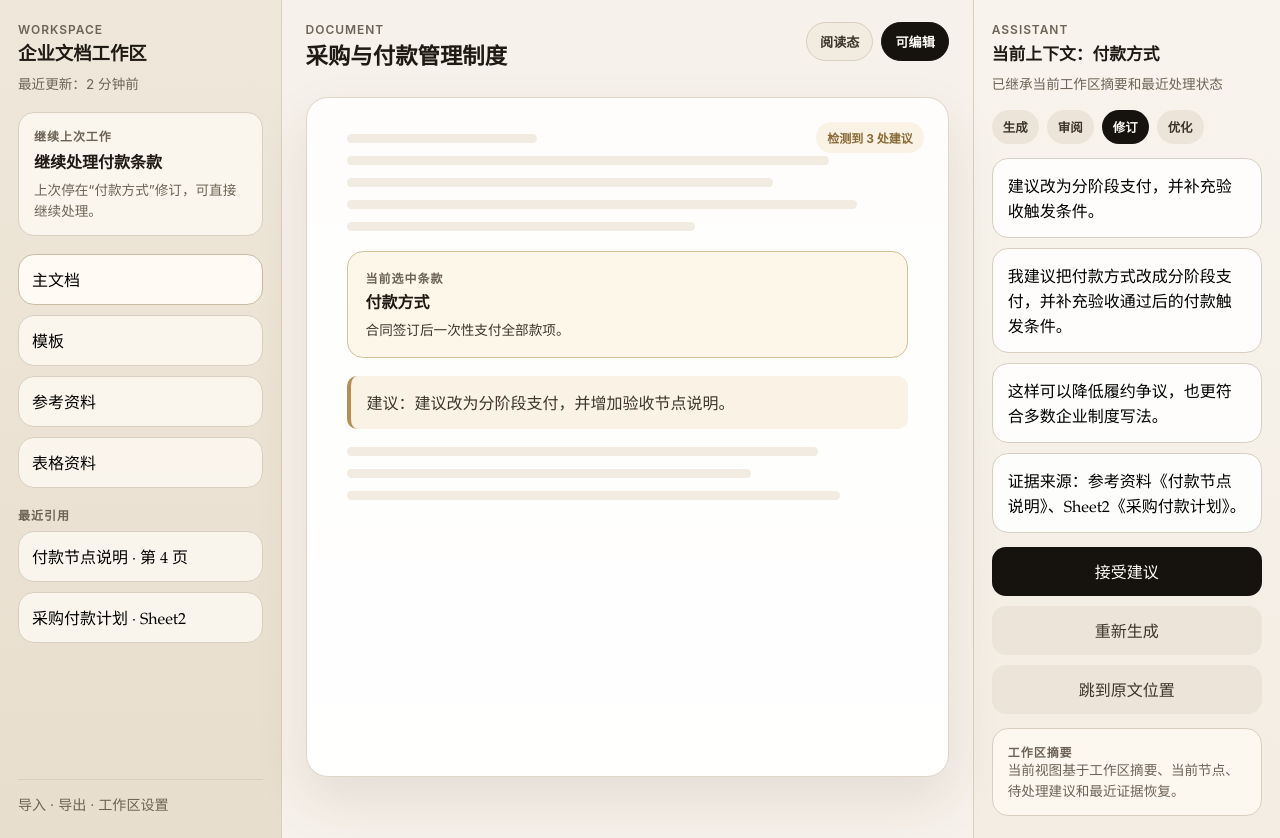
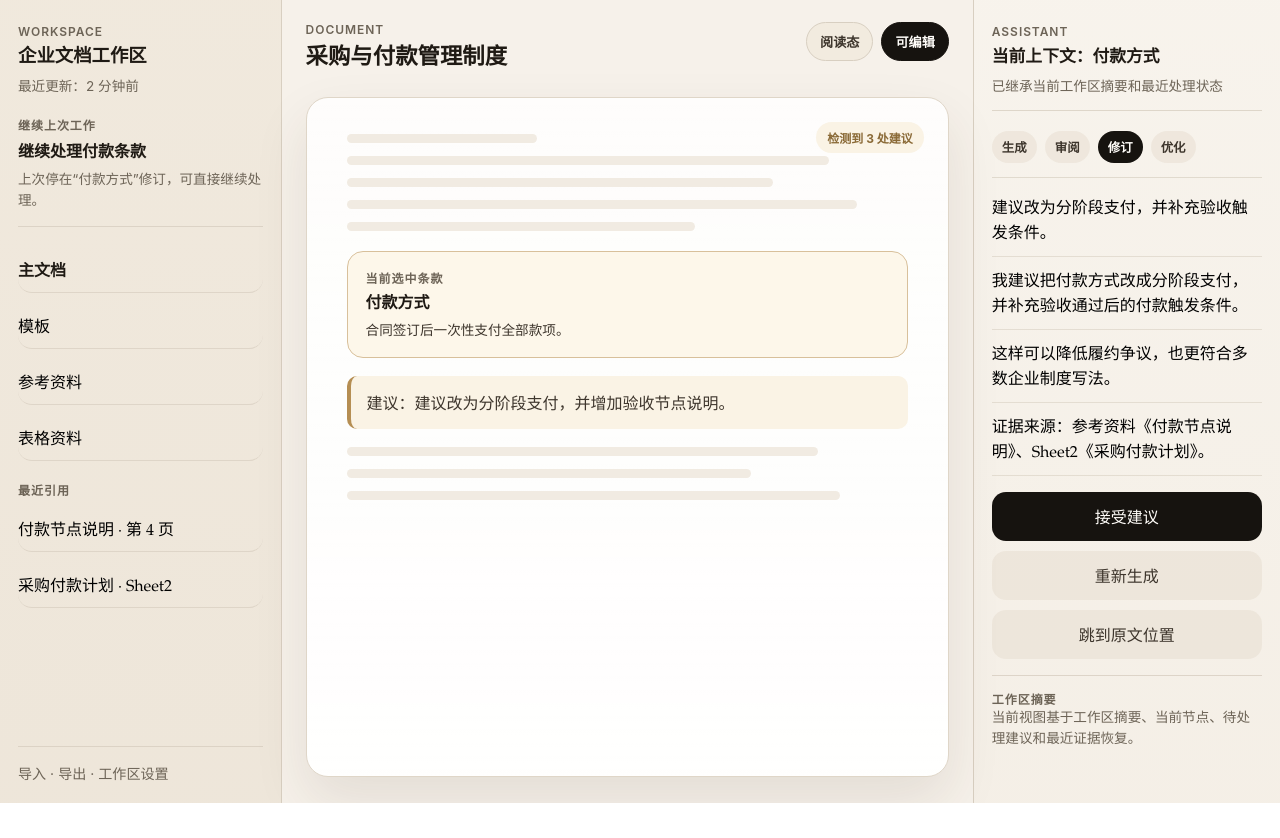
Before and after one commit to gandli/docx-reviewer, a React (Vite) app: page /workspace/1 in a window 1280 px wide. After the commit the page ends 803 px from the top, so only its background shows below. Built offline with nearby package versions, Linux system fonts and the light colour scheme.

Commit message:
style: soften workspace side panels

```diff
--- a/src/app/styles.css
+++ b/src/app/styles.css
@@ -44,9 +44,9 @@ textarea {
 .workspace-sidebar {
   display: flex;
   flex-direction: column;
-  gap: 18px;
-  padding: 22px 18px;
-  background: linear-gradient(180deg, var(--color-surface-sidebar) 0%, #e8dece 100%);
+  gap: 20px;
+  padding: 24px 18px 18px;
+  background: linear-gradient(180deg, rgba(239, 231, 218, 0.82) 0%, rgba(232, 222, 206, 0.58) 100%);
   border-right: 1px solid var(--color-border-soft);
 }
 
@@ -58,9 +58,9 @@ textarea {
 .assistant-panel {
   display: flex;
   flex-direction: column;
-  gap: 14px;
-  padding: 22px 18px;
-  background: linear-gradient(180deg, #f8f4ed 0%, #f3ede3 100%);
+  gap: 16px;
+  padding: 24px 18px 18px;
+  background: linear-gradient(180deg, rgba(248, 244, 237, 0.72) 0%, rgba(243, 237, 227, 0.5) 100%);
   border-left: 1px solid var(--color-border-soft);
 }
 
@@ -93,15 +93,13 @@ textarea {
 .evidence-card,
 .assistant-card,
 .context-card {
-  border: 1px solid var(--color-border-soft);
-  border-radius: 16px;
-  background: rgba(255, 251, 244, 0.78);
+  border-radius: 14px;
 }
 
 .resume-card,
 .assistant-card,
 .context-card {
-  padding: 14px 15px;
+  padding: 0;
 }
 
 .asset-groups,
@@ -114,18 +112,19 @@ textarea {
 
 .asset-card,
 .evidence-card {
-  padding: 12px 13px;
+  padding: 10px 0;
+  border-bottom: 1px solid rgba(216, 207, 193, 0.72);
 }
 
 .asset-card.is-active {
-  background: rgba(255, 251, 244, 0.98);
-  border-color: #cabba3;
+  color: var(--color-text-primary);
+  font-weight: 700;
 }
 
 .workspace-actions {
   margin-top: auto;
-  padding-top: 14px;
-  border-top: 1px solid var(--color-border-soft);
+  padding-top: 16px;
+  border-top: 1px solid rgba(216, 207, 193, 0.82);
 }
 
 .workspace-actions span {
@@ -221,19 +220,23 @@ textarea {
 }
 
 .assistant-context {
-  margin-bottom: 2px;
+  margin-bottom: 4px;
+  padding-bottom: 14px;
+  border-bottom: 1px solid rgba(216, 207, 193, 0.78);
 }
 
 .suggested-actions {
   display: flex;
   flex-wrap: wrap;
   gap: 8px;
+  padding-bottom: 14px;
+  border-bottom: 1px solid rgba(216, 207, 193, 0.68);
 }
 
 .suggested-action {
-  padding: 8px 11px;
+  padding: 7px 10px;
   border-radius: 999px;
-  background: #ece4d8;
+  background: rgba(236, 228, 216, 0.72);
   color: var(--color-text-secondary);
   font-family: "Inter", "Avenir Next", "Segoe UI", sans-serif;
   font-size: 0.78rem;
@@ -246,7 +249,10 @@ textarea {
 }
 
 .assistant-card {
-  background: rgba(255, 255, 255, 0.86);
+  padding: 0 0 12px;
+  border-bottom: 1px solid rgba(216, 207, 193, 0.58);
+  background: transparent;
+  border-radius: 0;
 }
 
 .assistant-primary-action,
@@ -264,8 +270,22 @@ textarea {
 }
 
 .assistant-secondary-action {
-  background: #ece4d8;
+  background: rgba(236, 228, 216, 0.76);
   color: var(--color-text-secondary);
+}
+
+.resume-card {
+  padding: 0 0 16px;
+  border-bottom: 1px solid rgba(216, 207, 193, 0.82);
+  background: transparent;
+  border-radius: 0;
+}
+
+.context-card {
+  padding: 14px 0 0;
+  border-top: 1px solid rgba(216, 207, 193, 0.82);
+  background: transparent;
+  border-radius: 0;
 }
 
 @media (max-width: 1180px) {
```
